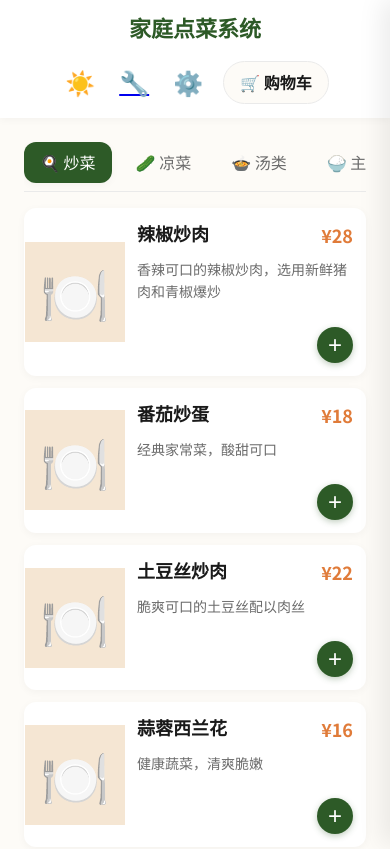
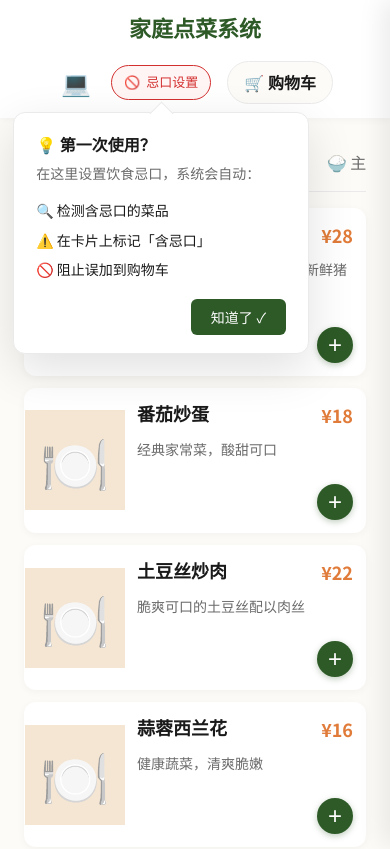
Before and after one commit to nanshanteahouse/NanshanOrder, a website: page public/index.html in a window 390 px wide. Shown: the top 849 px of the page. Drawn offline with nearby package versions, Linux system fonts and the light colour scheme.

Commit message:
feat: 首次使用引导 + 标题栏忌口入口改造 + 日/夜模式三档循环
Ultraworked with [Sisyphus](https://github.com/code-yeongyu/oh-my-openagent)

Co-authored-by: Sisyphus <clio-agent@sisyphuslabs.ai>

```diff
--- a/public/css/style.css
+++ b/public/css/style.css
@@ -100,6 +100,109 @@ h3 { font-size: 18px; }
     border-radius: var(--radius-full);
     font-size: 12px;
 }
+
+/* 忌口设置按钮 */
+.pref-btn-wrapper {
+    position: relative;
+}
+.pref-btn {
+    cursor: pointer;
+    display: flex;
+    align-items: center;
+    gap: 6px;
+    background: #FFF5F5;
+    padding: 8px 14px;
+    border-radius: var(--radius-full);
+    border: 1px solid var(--danger-color);
+    font-size: 14px;
+    font-weight: 500;
+    color: var(--danger-color);
+    transition: background 0.2s, transform 0.2s, box-shadow 0.4s;
+    user-select: none;
+    white-space: nowrap;
+}
+.pref-btn:hover {
+    background: #FFEBEE;
+    transform: scale(1.02);
+}
+.pref-label { font-size: 14px; }
+.pref-dot {
+    width: 8px;
+    height: 8px;
+    background: var(--danger-color);
+    border-radius: 50%;
+    flex-shrink: 0;
+}
+.pref-btn.first-visit {
+    animation: gentle-pulse 2s ease-in-out infinite;
+}
+
+/* 引导气泡 */
+.tour-bubble {
+    position: absolute;
+    top: calc(100% + 12px);
+    right: 0;
+    z-index: 180;
+    background: var(--bg-surface);
+    border-radius: var(--radius-md);
+    box-shadow: var(--shadow-lg);
+    padding: 18px 22px;
+    min-width: 290px;
+    max-width: 340px;
+    font-size: 14px;
+    line-height: 1.7;
+    border: 1px solid var(--border-color);
+}
+.tour-bubble::before {
+    content: '';
+    position: absolute;
+    top: -8px;
+    right: 50px;
+    width: 16px;
+    height: 16px;
+    background: var(--bg-surface);
+    transform: rotate(45deg);
+    border-top: 1px solid var(--border-color);
+    border-left: 1px solid var(--border-color);
+}
+.tour-bubble-content { position: relative; }
+.tour-bubble-title {
+    font-weight: 700;
+    font-size: 16px;
+    margin: 0 0 4px 0;
+    color: var(--text-main);
+}
+.tour-bubble-sub {
+    margin: 0 0 10px 0;
+    color: var(--text-sub);
+}
+.tour-bubble-list {
+    padding: 0;
+    list-style: none;
+    margin: 0 0 14px 0;
+}
+.tour-bubble-list li {
+    padding: 3px 0;
+    color: var(--text-main);
+    font-size: 14px;
+}
+.tour-bubble-actions {
+    display: flex;
+    justify-content: flex-end;
+    gap: 8px;
+}
+.tour-confirm-btn {
+    background: var(--primary-color);
+    color: white;
+    border: none;
+    padding: 8px 20px;
+    border-radius: var(--radius-sm);
+    cursor: pointer;
+    font-size: 14px;
+    font-weight: 500;
+    transition: background 0.2s;
+}
+.tour-confirm-btn:hover { background: var(--primary-light); }
 
 /* 主布局 */
 .main-content { padding: var(--space-lg); max-width: 1200px; margin: 0 auto; }
@@ -705,6 +808,24 @@ h3 { font-size: 18px; }
     .modal-dish-name { font-size: 18px; }
     .modal-dish-price { font-size: 16px; }
     .modal-dish-detail { flex: 1 1 auto; min-height: 0; overflow-y: auto; }
+
+    /* 移动端引导气泡居中定位 */
+    .tour-bubble {
+        right: auto;
+        left: 50%;
+        transform: translateX(-50%);
+        min-width: 250px;
+        max-width: 300px;
+    }
+    .tour-bubble::before {
+        right: auto;
+        left: 50%;
+        margin-left: -8px;
+    }
+
+    /* 移动端忌口按钮紧凑化 */
+    .pref-btn { padding: 6px 12px; font-size: 13px; }
+    .pref-label { font-size: 13px; }
 }
 
 /* --- Toast 提示 --- */
@@ -733,3 +854,8 @@ h3 { font-size: 18px; }
 @media (max-width: 768px) {
     .toast { top: 100px; font-size: 14px; padding: 10px 20px; }
 }
+
+@keyframes gentle-pulse {
+    0%, 100% { box-shadow: 0 0 0 0 rgba(211, 47, 47, 0.3); }
+    50% { box-shadow: 0 0 0 8px rgba(211, 47, 47, 0); }
+}
--- a/public/index.html
+++ b/public/index.html
@@ -13,13 +13,34 @@
 <body>
     <div id="app" v-cloak>
         <header class="navbar">
-            <div class="logo"><h1>家庭点菜系统</h1></div>
+            <div class="logo" @click="onLogoClick"><h1>家庭点菜系统</h1></div>
             <div class="header-actions">
-                <div class="icon-btn" @click="toggleTheme" :title="isDarkMode ? '切换日间模式' : '切换夜间模式'">
-                    {{ isDarkMode ? '🌙' : '☀️' }}
+                <div class="icon-btn" @click="toggleTheme" :title="themeTitle">
+                    <span v-if="themeMode === 'auto'" class="theme-auto-icon">💻</span>
+                    <span v-else>{{ themeMode === 'dark' ? '🌙' : '☀️' }}</span>
                 </div>
-                <a href="/admin.html" class="icon-btn" title="后台管理">🔧</a>
-                <div class="icon-btn" @click="toggleSettings" title="偏好设置">⚙️</div>
+                <div class="pref-btn-wrapper">
+                    <div class="pref-btn" :class="{ 'first-visit': tourActive }" @click="toggleSettings">
+                        <span>🚫</span>
+                        <span class="pref-label">忌口设置</span>
+                        <span v-if="settings.dislikedTags.length > 0" class="pref-dot"></span>
+                    </div>
+                    <div v-if="tourActive" class="tour-bubble">
+                        <div class="tour-bubble-content">
+                            <p class="tour-bubble-title">💡 第一次使用？</p>
+                            <p class="tour-bubble-sub">在这里设置饮食忌口，系统会自动：</p>
+                            <ul class="tour-bubble-list">
+                                <li>🔍 检测含忌口的菜品</li>
+                                <li>⚠️ 在卡片上标记「含忌口」</li>
+                                <li>🚫 阻止误加到购物车</li>
+                            </ul>
+                            <div class="tour-bubble-actions">
+                                <button class="tour-confirm-btn" @click="dismissTour">知道了 ✓</button>
+                            </div>
+                        </div>
+                    </div>
+                </div>
+                <a v-if="showAdminLink" href="/admin.html" class="icon-btn" title="后台管理">⚙️</a>
                 <div class="cart-toggle" @click="toggleCart">
                     🛒 购物车 <span class="badge" v-if="cartTotalItems > 0">{{ cartTotalItems }}</span>
                 </div>
--- a/public/js/app.js
+++ b/public/js/app.js
@@ -4,7 +4,7 @@ createApp({
     setup() {
         const isCartOpen = ref(false);
         const isSettingsOpen = ref(false);
-        const isDarkMode = ref(false);
+        const themeMode = ref('auto');
         const isMobile = ref(window.innerWidth <= 768);
 
         const dishes = ref([]);
@@ -29,6 +29,13 @@ createApp({
         const toastMsg = ref('');
         const toastVisible = ref(false);
         let toastTimer = null;
+
+        const showAdminLink = ref(false);
+        let logoClicks = 0;
+        let logoClickTimer = null;
+        let adminHideTimer = null;
+
+        const tourActive = ref(false);
         const showToast = (msg, duration = 2500) => {
             toastMsg.value = msg;
             toastVisible.value = true;
@@ -38,17 +45,39 @@ createApp({
 
         const updateDeviceType = () => { isMobile.value = window.innerWidth <= 768; };
 
-        const initTheme = () => {
-            const savedTheme = localStorage.getItem('nanshanTheme');
-            if (savedTheme) { isDarkMode.value = savedTheme === 'dark'; }
-            else { isDarkMode.value = window.matchMedia('(prefers-color-scheme: dark)').matches; }
-            document.documentElement.setAttribute('data-theme', isDarkMode.value ? 'dark' : 'light');
+        const getEffectiveTheme = () => {
+            if (themeMode.value === 'auto') {
+                return window.matchMedia('(prefers-color-scheme: dark)').matches ? 'dark' : 'light';
+            }
+            return themeMode.value;
         };
 
+        const applyTheme = () => {
+            document.documentElement.setAttribute('data-theme', getEffectiveTheme());
+        };
+
+        const initTheme = () => {
+            const saved = localStorage.getItem('nanshanTheme');
+            if (saved === 'dark' || saved === 'light' || saved === 'auto') {
+                themeMode.value = saved;
+            } else {
+                themeMode.value = 'auto';
+            }
+            applyTheme();
+        };
+
+        const themeTitle = computed(() => {
+            if (themeMode.value === 'auto') return '跟随系统 · 点击切换日间模式';
+            if (themeMode.value === 'light') return '日间模式 · 点击切换夜间模式';
+            return '夜间模式 · 点击切换跟随系统';
+        });
+
         const toggleTheme = () => {
-            isDarkMode.value = !isDarkMode.value;
-            document.documentElement.setAttribute('data-theme', isDarkMode.value ? 'dark' : 'light');
-            localStorage.setItem('nanshanTheme', isDarkMode.value ? 'dark' : 'light');
+            if (themeMode.value === 'auto') themeMode.value = 'light';
+            else if (themeMode.value === 'light') themeMode.value = 'dark';
+            else themeMode.value = 'auto';
+            applyTheme();
+            localStorage.setItem('nanshanTheme', themeMode.value);
         };
 
         const loadData = async () => {
@@ -77,13 +106,14 @@ createApp({
         onMounted(() => {
             initTheme();
             window.addEventListener('resize', updateDeviceType);
-            window.matchMedia('(prefers-color-scheme: dark)').addEventListener('change', e => {
-                if (!localStorage.getItem('nanshanTheme')) {
-                    isDarkMode.value = e.matches;
-                    document.documentElement.setAttribute('data-theme', isDarkMode.value ? 'dark' : 'light');
-                }
+            window.matchMedia('(prefers-color-scheme: dark)').addEventListener('change', () => {
+                if (themeMode.value === 'auto') applyTheme();
             });
             loadData();
+
+            if (!localStorage.getItem('nanshanTourDone')) {
+                nextTick(() => { tourActive.value = true; });
+            }
         });
 
         onUnmounted(() => { window.removeEventListener('resize', updateDeviceType); });
@@ -126,10 +156,31 @@ createApp({
 
         const cartHasConflict = computed(() => cart.value.some(item => hasConflict(item.dish)));
 
-        const toggleSettings = () => isSettingsOpen.value = !isSettingsOpen.value;
+        const toggleSettings = () => {
+            if (tourActive.value) dismissTour();
+            isSettingsOpen.value = !isSettingsOpen.value;
+        };
         const saveSettings = () => {
             isSettingsOpen.value = false;
             if (cartHasConflict.value && !settings.value.allowFlavorConflict) isCartOpen.value = true;
+        };
+
+        const onLogoClick = () => {
+            logoClicks++;
+            if (logoClickTimer) clearTimeout(logoClickTimer);
+            if (logoClicks >= 3) {
+                showAdminLink.value = true;
+                logoClicks = 0;
+                if (adminHideTimer) clearTimeout(adminHideTimer);
+                adminHideTimer = setTimeout(() => { showAdminLink.value = false; }, 5000);
+            } else {
+                logoClickTimer = setTimeout(() => { logoClicks = 0; }, 800);
+            }
+        };
+
+        const dismissTour = () => {
+            tourActive.value = false;
+            localStorage.setItem('nanshanTourDone', '1');
         };
 
         const toggleTwoOption = flavorKey => {
@@ -347,7 +398,9 @@ createApp({
         const handleImageError = e => { e.target.style.display = 'none'; e.target.outerHTML = '<div class="dish-img-placeholder">🍽️</div>'; };
 
         return {
-            isDarkMode, toggleTheme, isMobile,
+            themeMode, themeTitle, toggleTheme, isMobile,
+            showAdminLink, onLogoClick,
+            tourActive, dismissTour,
             categories, ingredientMappings, settings, selectedCategory, filteredDishes,
             getCategoryIcon, getIngredientDisplayName, getFlavorDisplayName, getFlavorOptionsList, getFlavorType, formatFlavor,
             toggleTwoOption, toggleMultiple, isDishAvailable, hasConflict, cartHasConflict,
```
